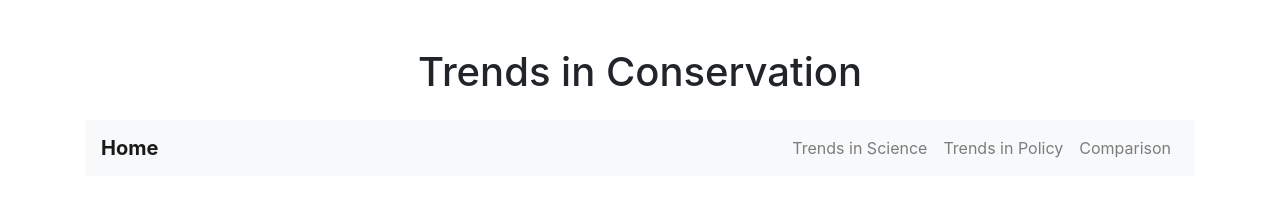
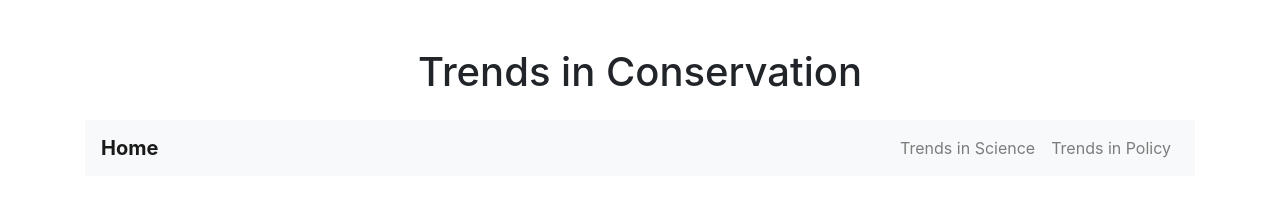
Before and after one commit to trevorwc/conservation-trends, a plain HTML site: page public/index.html in a window 1280 px wide. Shown: the top 218 px of the page. Drawn offline with nearby package versions, Linux system fonts and the light colour scheme.

Commit message:
removed trends

```diff
--- a/public/index.html
+++ b/public/index.html
@@ -28,10 +28,6 @@
                     </li>
                     <li class="nav-item">
                         <a class="nav-link" href="/trends-policy">Trends in Policy</a>
-                    </li>
-                    <li class="nav-item">
-                        <a class="nav-link" href="/comparison">Comparison</a>
-                    </li>
                 </ul>
             </div>
         </nav>
```
Also changed, not shown: public/trends_policy.html (+0 -3 lines), public/trends_science.html (+0 -3 lines).
